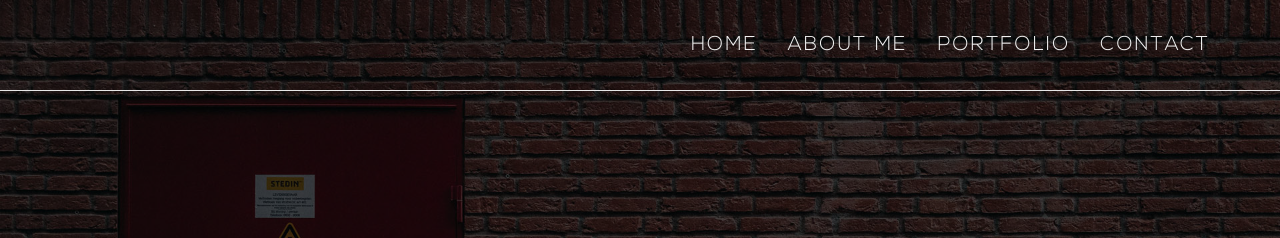
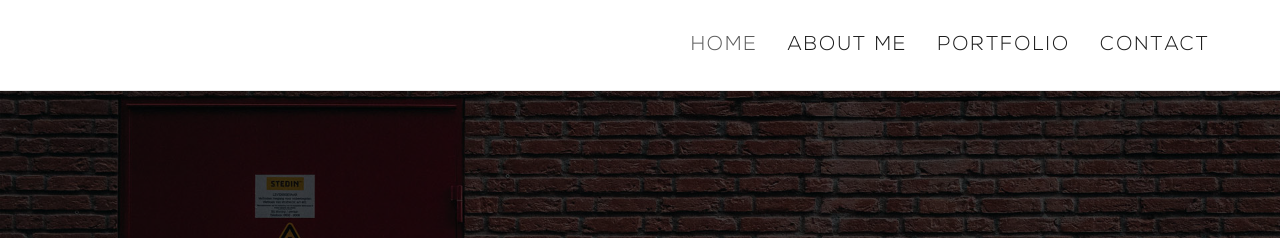
Before and after one commit to chmiiller/seuprefeitotest, a plain HTML site: page index.html in a window 1280 px wide. Shown: the top 238 px of the page. Drawn offline with Linux system fonts and the light colour scheme.

Commit message:
Adds a white background color to the navigation menu

```diff
--- a/assets/css/style.css
+++ b/assets/css/style.css
@@ -452,12 +452,12 @@ textarea::-ms-input-placeholder
 /* For Menu Section */
 
 .navbar-default {
-    background-color: transparent;
+    background-color: #fff;
     border-color: #e7e7e7;
 	margin:0 auto;
 }
 .navbar-default .navbar-nav>li>a {
-    color: #f1f1f1;
+    color: #1c1c1c;
     text-transform: uppercase;
 	padding-top:45px;
 	padding-bottom:45px;
@@ -467,7 +467,7 @@ textarea::-ms-input-placeholder
 	line-height:0;
 }
 .navbar-default .navbar-nav>.active>a {
-    color: #f1f1f1;
+    color: #5c5c5c;
     background-color: transparent;
 }
 .navbar-default .navbar-nav>.active>a:hover, .navbar-default .navbar-nav>.active>a:focus{
@@ -491,7 +491,7 @@ textarea::-ms-input-placeholder
 }
 
 .menu-bg{
-	background:#474747;
+	background:#fff;
 }
 
 /* For Home Section */
```
